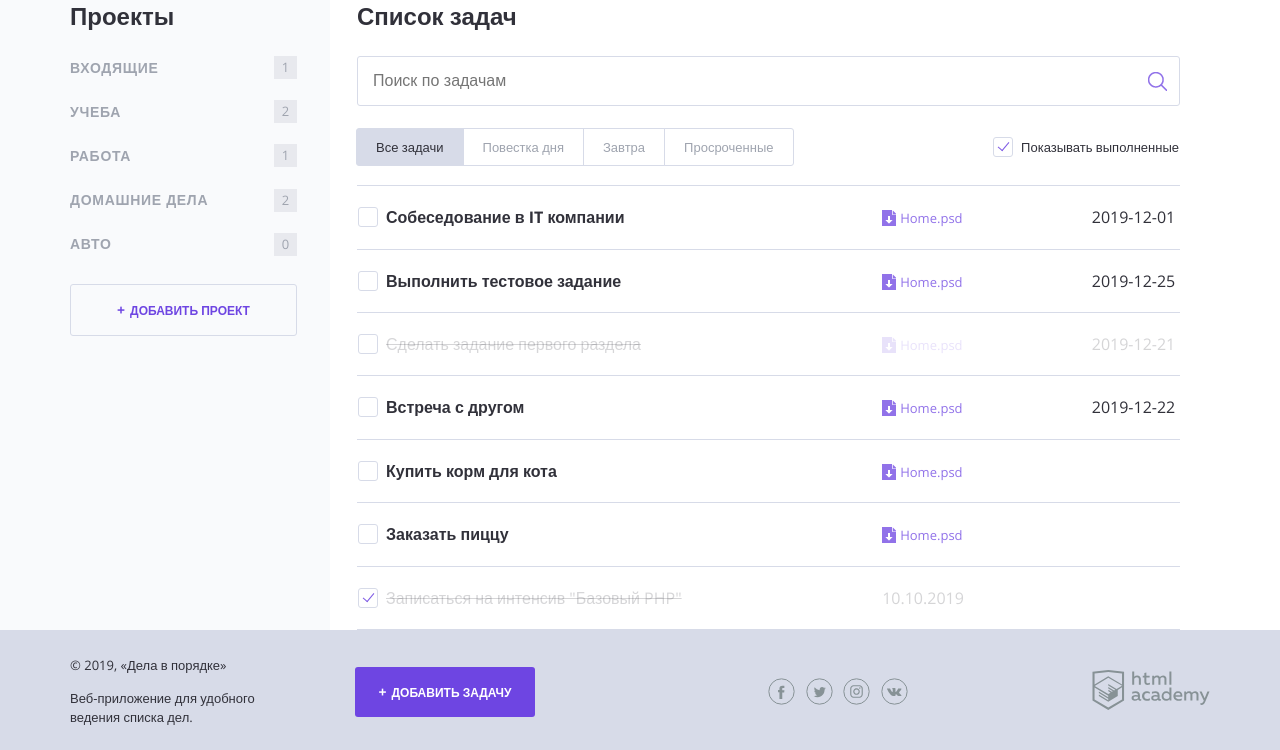
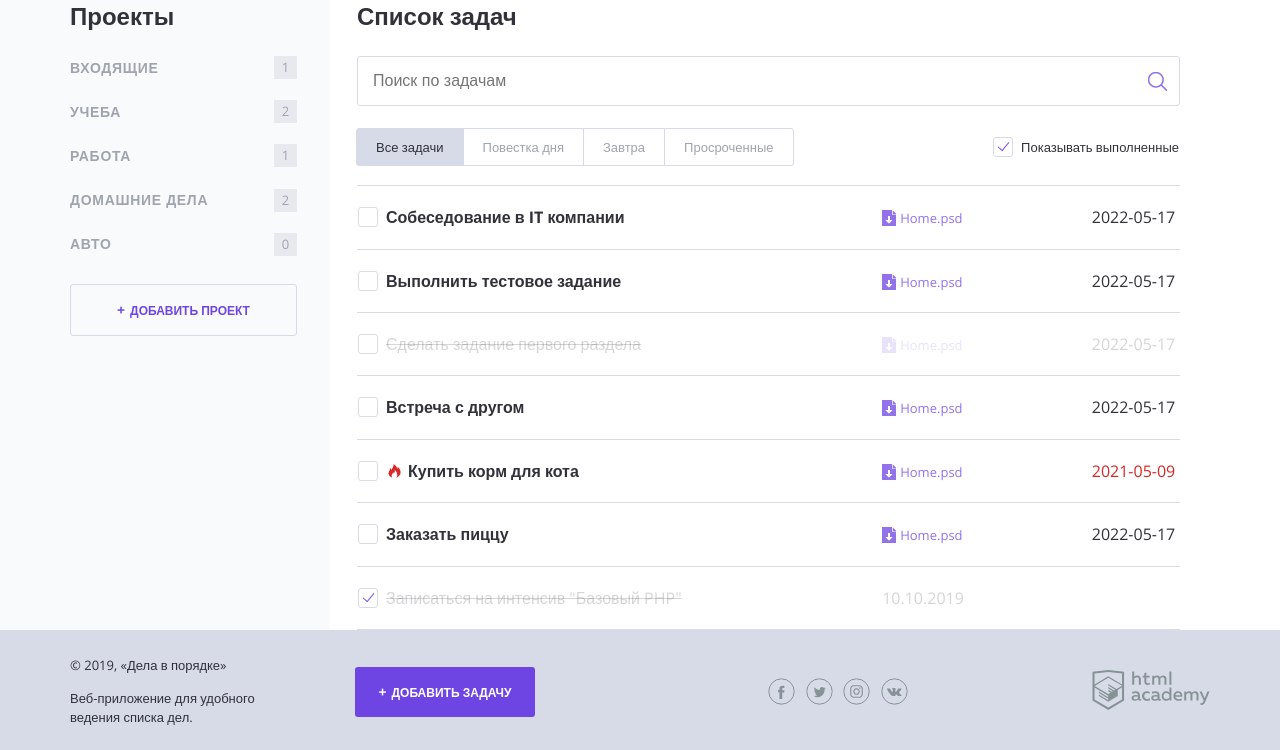
Before and after one commit to morozalexey/896717-doingsdone-12, a PHP site: page / in a window 1280 px wide. Shown: the part 93-843 px from the top of the page. Run offline with PHP 8.4, Linux system fonts and the light colour scheme.

Commit message:
реализована функция сравнения дат в задачах

```diff
--- a/helpers.php
+++ b/helpers.php
@@ -161,3 +161,17 @@ function project_сount($tasks, $category_name) {
     }
     return $count;
 }
+
+/**
+ * Функция считает разницу между текущей датой и датой задачи, переводя дату задачи в timstamp и приводя  разицу между значениями к целому числу
+ *
+ * @param string принимает дату задачи
+ *
+ * @return integer разницу между двумя значениями в часах
+ */
+function compare_dates($task_date){
+    $current_date = time();
+    $task_date_to_timestamp = strtotime($task_date);
+    $diff = floor(($task_date_to_timestamp - $current_date)/3600);
+    return $diff;
+}
--- a/index.php
+++ b/index.php
@@ -11,32 +11,32 @@ $categories = [
 $tasks = [
     [
         'name' => 'Собеседование в IT компании',
-        'date' => '2019-12-01',
+        'date' => '2022-05-17',
         'category' => $categories['work'],
         'done' => false
     ], [
         'name' => 'Выполнить тестовое задание',
-        'date' => '2019-12-25',
+        'date' => '2022-05-17',
         'category' => $categories['study'],
         'done' => false
     ], [
         'name' => 'Сделать задание первого раздела',
-        'date' => '2019-12-21',
+        'date' => '2022-05-17',
         'category' => $categories['study'],
         'done' => true
     ], [
         'name' => 'Встреча с другом',
-        'date' => '2019-12-22',
+        'date' => '2022-05-17',
         'category' => $categories['inbox'],
         'done' => false
     ], [
         'name' => 'Купить корм для кота',
-        'date' => null,
+        'date' => '2021-05-09',
         'category' => $categories['home'],
         'done' => false
     ], [
         'name' => 'Заказать пиццу',
-        'date' => null,
+        'date' => '2022-05-17',
         'category' => $categories['home'],
         'done' => false
     ]
--- a/templates/main.php
+++ b/templates/main.php
@@ -46,7 +46,10 @@
         <table class="tasks">
             <?php foreach($tasks as $task) : ?>
             <?php if ( !($show_complete_tasks) && ($task['done']) ) { continue ; } ?>
-            <tr class="tasks__item task <?= ($task['done']) ? 'task--completed' : '' ; ?>">
+            <tr class="tasks__item task
+                <?= ($task['done']) ? 'task--completed' : '' ; ?>
+                <?= (compare_dates($task['date']) <= 24) ? 'task--important' : '' ; ?>
+            ">
                 <td class="task__select">
                     <label class="checkbox task__checkbox">
                         <input class="checkbox__input visually-hidden task__checkbox" type="checkbox" value="1">
```
